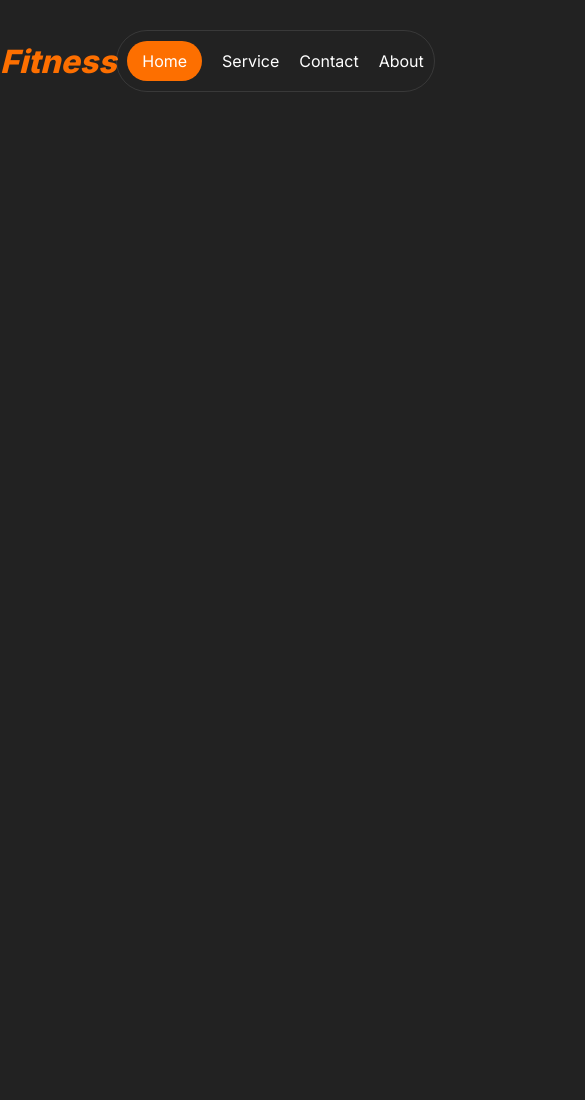
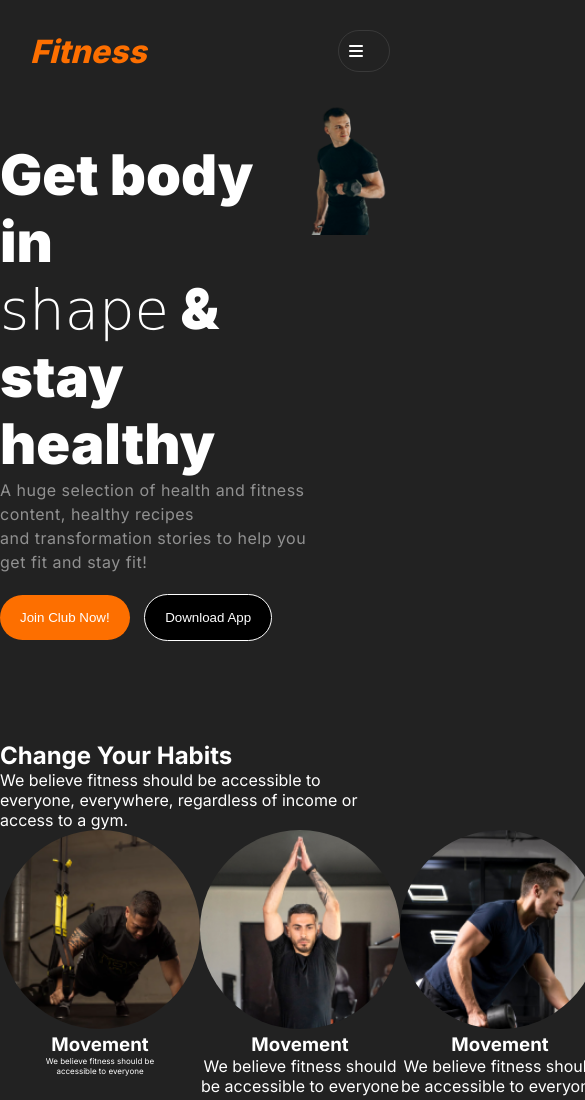
Before and after one commit to SADMAN-SADID-052/B-10-A2, a plain HTML site: page index.html in a window 390 px wide. Shown: the top 1100 px of the page, 585 px wide, since content can reach past the window. Before the commit the page ends 844 px from the top, so only its background shows below. Drawn offline with Linux system fonts and the light colour scheme.

Commit message:
nav section responsive

```diff
--- a/index.html
+++ b/index.html
@@ -5,12 +5,15 @@
     <meta name="viewport" content="width=device-width, initial-scale=1.0">
     <title>B10-a2</title>
     <link rel="stylesheet" href="./styles/style.css">
+    <script src="https://kit.fontawesome.com/f6d1b679f8.js" crossorigin="anonymous"></script>
 </head>
 <body>
     <header>
     <div class="header-section">
         <div class="logo orrange"><i>Fitness</i></div>
+
         <div class="nav-section">
+            <div class="nav-icon-section"><i class="fa-solid fa-bars"></i></div>
             <div class="nav-home"><a href="">Home</a></div>
             <div class="nav"><a href="">Service</a></div>
             <div class="nav"><a href="">Contact</a></div>
@@ -21,6 +24,102 @@
     </header>
     <main>
 
+        <!-- bannar section start here -->
+
+        <section class="bannar">
+
+            <div class="bannar-section">
+
+                <div class="bannar-text">
+                    <h1>Get body in <br> <span class="fancy-text">shape</span> & stay healthy</h1>
+                    <p>A huge selection of health and fitness content, healthy recipes <br> and transformation stories to help you get fit and stay fit!</p>
+
+                    <div class="bannar-button">
+                        <button class="join btn-primary">Join Club Now!</button>
+                        <button class="app">Download App</button>
+                    </div>
+                </div>
+
+                <div class="bannar-img"><img src="./images/Images 2.png" alt=""></div>
+            </div>
+        </section>
+
+        <!-- Habit section start here -->
+         <section class="habit">
+
+            <div class="habit-container">
+                <div class="habit-text">
+                    <h1>Change Your Habits</h1>
+                    <p>We believe fitness should be accessible to everyone, everywhere, regardless of income or <br> access to a gym.</p>
+                </div>
+
+                <div class="habit-pic-container">
+
+
+                    <!-- h-pic 1 -->
+                    <div class="h-pic">
+                        <div class="habit-img">
+
+                            <img src="./images/image 3.png" alt="">
+
+                        </div>
+
+                        <div class="habit-img-text">
+                            <h3>Movement</h3>
+                            <p class="primary-paragraph">We believe fitness should be <br> accessible to everyone</p>
+                        </div>
+                    </div>
+
+                    <!-- h-pic-2 -->
+
+                    <div class="h-pic">
+                        <div class="habit-img">
+
+                            <img src="./images/image 2.png" alt="">
+
+                        </div>
+
+                        <div class="habit-img-text">
+                            <h3>Movement</h3>
+                            <p>We believe fitness should be accessible to everyone</p>
+                        </div>
+                    </div>
+
+                    <!-- pic 3 -->
+
+                    <div class="h-pic">
+                        <div class="habit-img">
+
+                            <img src="./images/image 4.png" alt="">
+
+                        </div>
+
+                        <div class="habit-img-text">
+                            <h3>Movement</h3>
+                            <p>We believe fitness should be accessible to everyone</p>
+                        </div>
+                    </div>
+
+                     <!-- pic 4 -->
+                    <div class="h-pic">
+                        <div class="habit-img">
+
+                            <img src="./images/image 5.png" alt="">
+
+                        </div>
+
+                        <div class="habit-img-text">
+                            <h3>Movement</h3>
+                            <p>We believe fitness should be accessible to everyone</p>
+                        </div>
+                    </div>
+
+
+
+                </div>
+            </div>
+         </section>
+
 
 
     </main>
--- a/styles/style.css
+++ b/styles/style.css
@@ -31,7 +31,12 @@ body{
     color: white;
     padding: 15px 20px;
     border: 0;
-    border-radius: 5px;
+    border-radius: 30px;
+}
+
+.primary-paragraph
+{
+    font-size: 0.5rem;
 }
 
 /* Nav section design start here */
@@ -81,3 +86,138 @@ header
     font-weight: 800;
     font-size: 2rem;
 }
+
+.nav-icon-section{
+     color: #222;
+}
+
+/* Bannar section start here */
+
+.bannar
+{
+    max-width: 1100px;
+    /* border: 1px solid red; */
+    margin: 0 auto;
+}
+
+.bannar-section
+{
+    display: flex;
+    justify-content: space-between;
+
+}
+
+
+.bannar-text
+{
+    margin-top: 40px;
+
+}
+
+.bannar-text>h1{
+
+font-size:3.5rem;
+font-weight: 900;
+line-height: 120%;
+
+}
+
+.bannar-text>p{
+color: rgba(255, 255, 255, 0.5);
+
+font-size: 1rem;
+font-weight: 400;
+line-height: 1.5;
+letter-spacing: 0.5px;
+
+}
+
+.fancy-text{
+    font-family: 'Brush Script MT', cursive; /* Change to desired cursive font */
+    font-size: 1em;
+    font-weight: 300;
+}
+
+.bannar-button
+{
+margin-top: 20px;
+
+
+}
+.bannar-button>.app
+{
+
+    background-color: black;
+    color: white;
+    padding: 15px 20px;
+    border: 0;
+    border-radius: 30px;
+    border: 1px solid rgb(255, 255, 255);
+    border-radius: 30px;
+    margin-left: 10px;
+}
+.bannar-img
+{
+    width: 150px;
+    height: 250px;
+}
+.bannar-img>img{
+    width: 100%;
+}
+
+/* Change our habit section */
+
+.habit
+{
+    max-width: 1100px;
+    margin: 100px auto;
+}
+
+.habit-pic-container
+{
+    display: grid;
+    grid-template-columns: repeat(4,1fr);
+}
+
+.h-pic {
+
+    width: 200px;
+    text-align: center;
+}
+
+.h-pic>.habit-img{
+
+    width: 200px;
+
+
+
+}
+
+.habit-img>img{
+    width: 100%;
+    border-radius: 50%;
+}
+
+
+
+/* Responsive for mobile */
+
+@media screen and (max-width:576px) {
+
+    .logo{
+        margin-left: 30px;
+    }
+
+    .nav-section>.nav-home,.nav-section>.nav
+    {
+        display:none;
+
+    }
+
+    .nav-icon-section
+    {
+        color:white;
+        width: 30px;
+    }
+
+}
```
